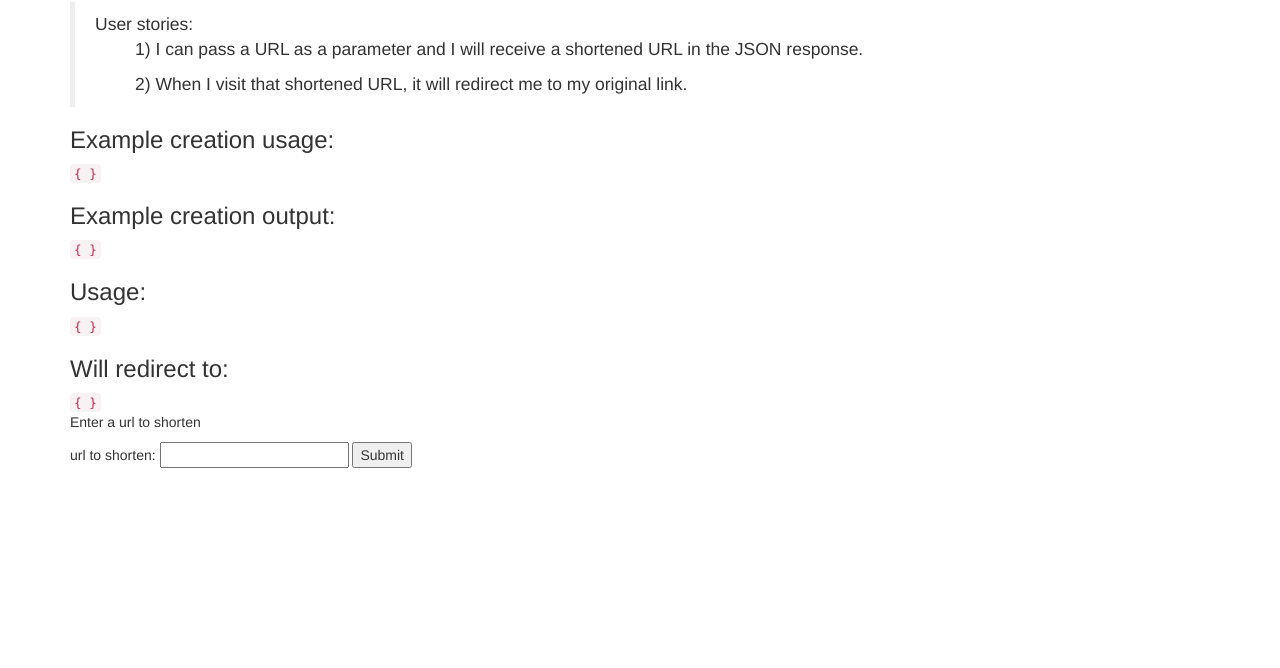
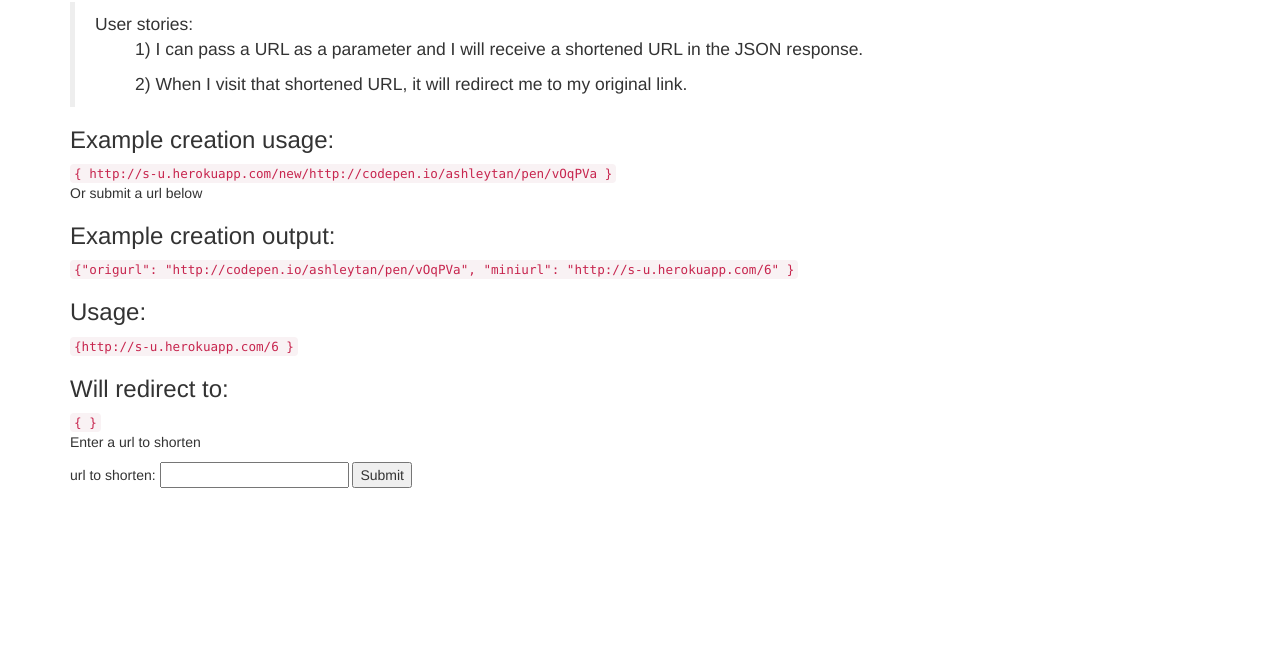
Before and after one commit to atan77/url-short, a website: page public/shorten.html in a window 1280 px wide. Shown: the part 68-736 px from the top of the page. Drawn offline with nearby package versions, Linux system fonts and the light colour scheme.

Commit message:
modifying html and server.js output to match requirements

```diff
--- a/public/shorten.html
+++ b/public/shorten.html
@@ -20,16 +20,18 @@
 
     <h3>Example creation usage:</h3>
     <code>{
-
+http://s-u.herokuapp.com/new/http://codepen.io/ashleytan/pen/vOqPVa
 }</code>
+<p>
+  Or submit a url below
 
 <h3>Example creation output:</h3>
-<code>{
+<code>{"origurl": "http://codepen.io/ashleytan/pen/vOqPVa", "miniurl": "http://s-u.herokuapp.com/6"
 
 }</code>
 
 <h3>Usage:</h3>
-<code>{
+<code>{http://s-u.herokuapp.com/6
 
 }</code>
 
--- a/server.js
+++ b/server.js
@@ -60,7 +60,7 @@ function newMini(subUrl) {
     miniurl.findOne({origurl: subUrl}, function (err, result) {
       if (err) return console.log(err);
       console.log('your short url is: ' + result.miniurl);
-      res.send('your short url is: ' + result.miniurl)
+      res.send(result);
     });
   });
   });
```
